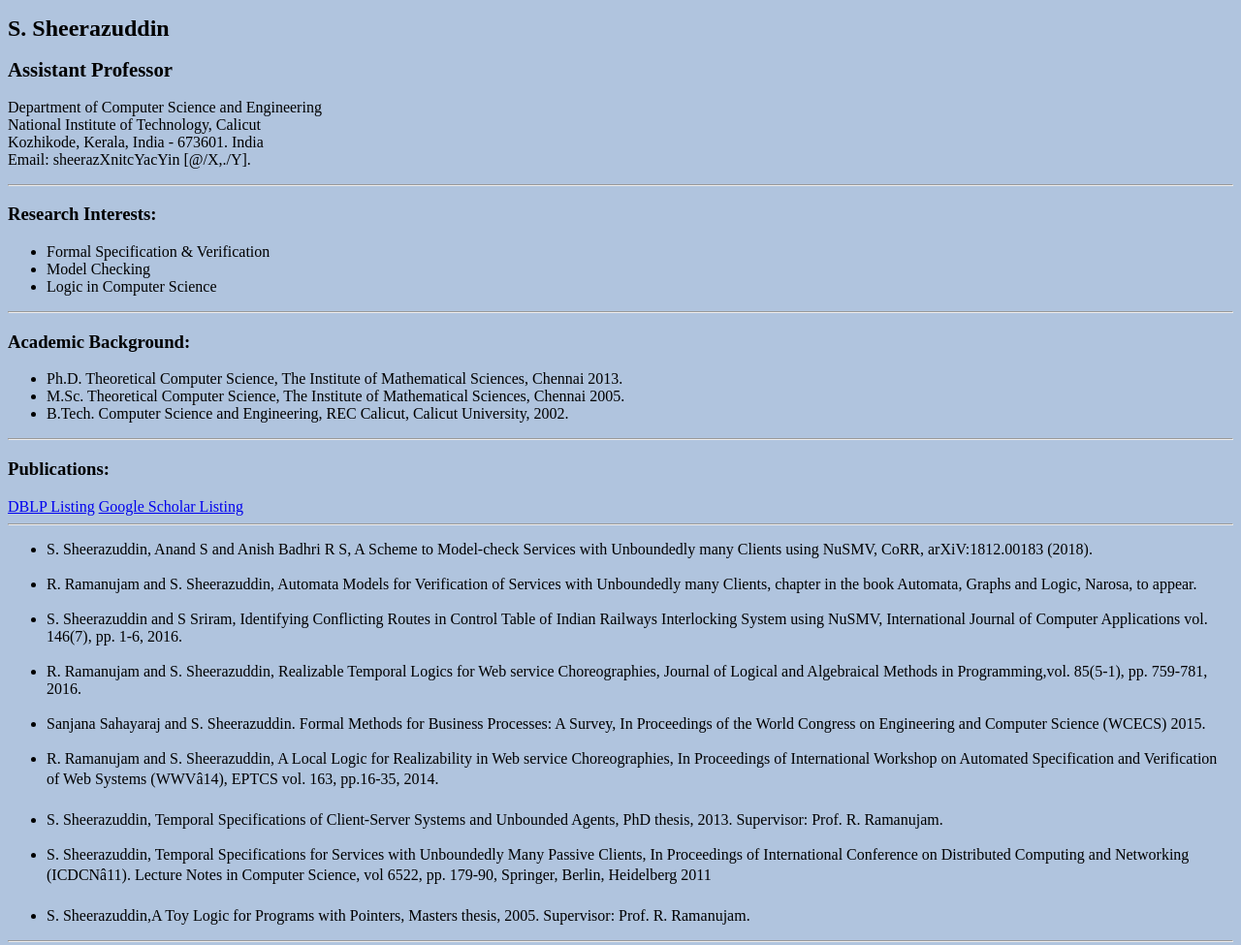
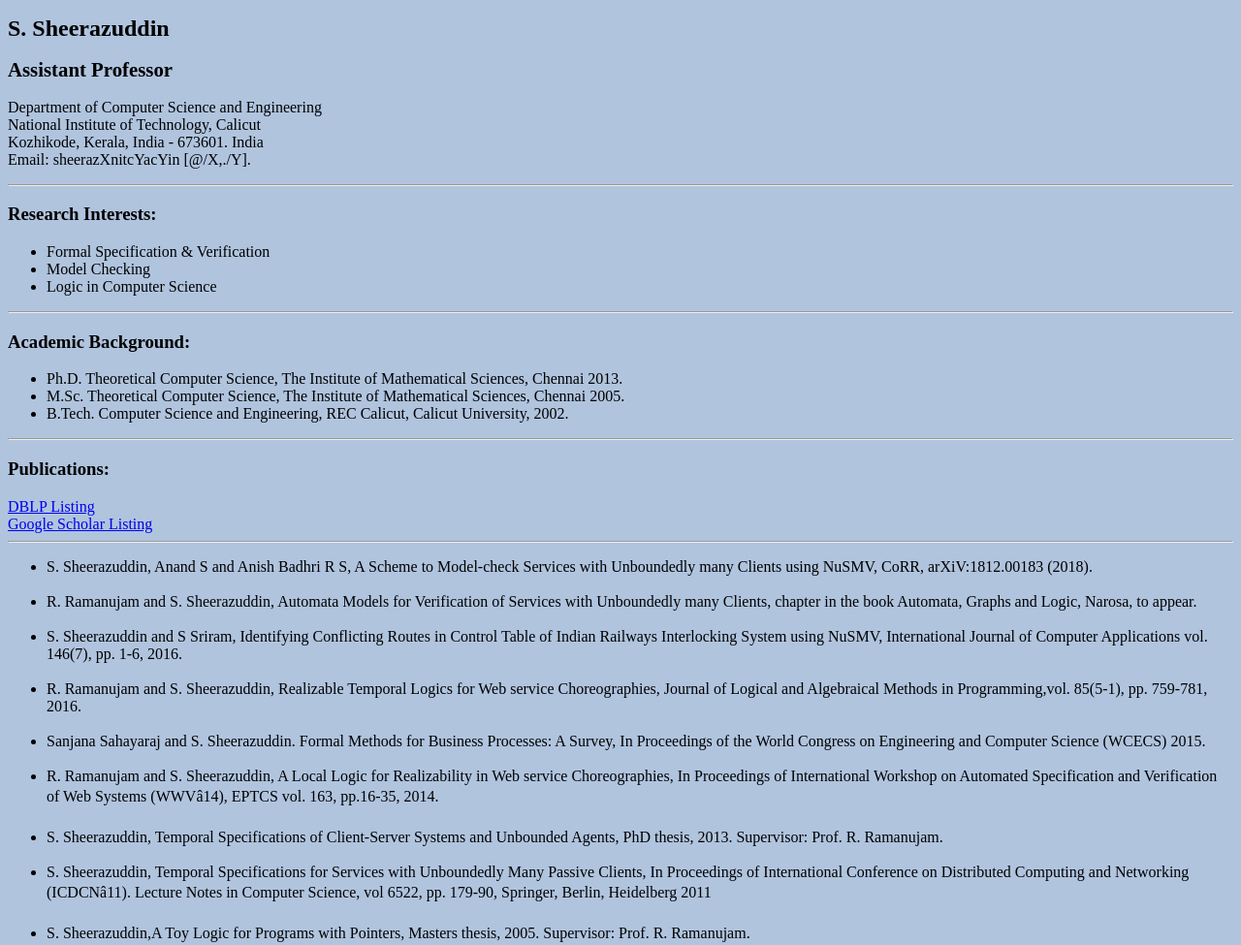
Before and after one commit to sheerazuddins/sheerazuddins.github.io, a plain HTML site: page index.html in a window 1280 px wide. Shown: the top 975 px of the page at 97% size. Drawn offline with Linux system fonts and the light colour scheme.

Commit message:
Update index.html

```diff
--- a/index.html
+++ b/index.html
@@ -29,7 +29,7 @@ Email: sheerazXnitcYacYin [@/X,./Y].</p>
 </ul>
 <HR>
 <h3>Publications:</h3>
-   <a href="https://dblp.org/pid/151/6517.html/" target="_blank">DBLP Listing</a>
+   <a href="https://dblp.org/pid/151/6517.html/" target="_blank">DBLP Listing</a> <br>
    <a href="https://scholar.google.co.in/citations?user=Eu75tbEAAAAJ&hl=en/" target="_blank">Google Scholar Listing</a>
 <hr>
 <ul>
```
